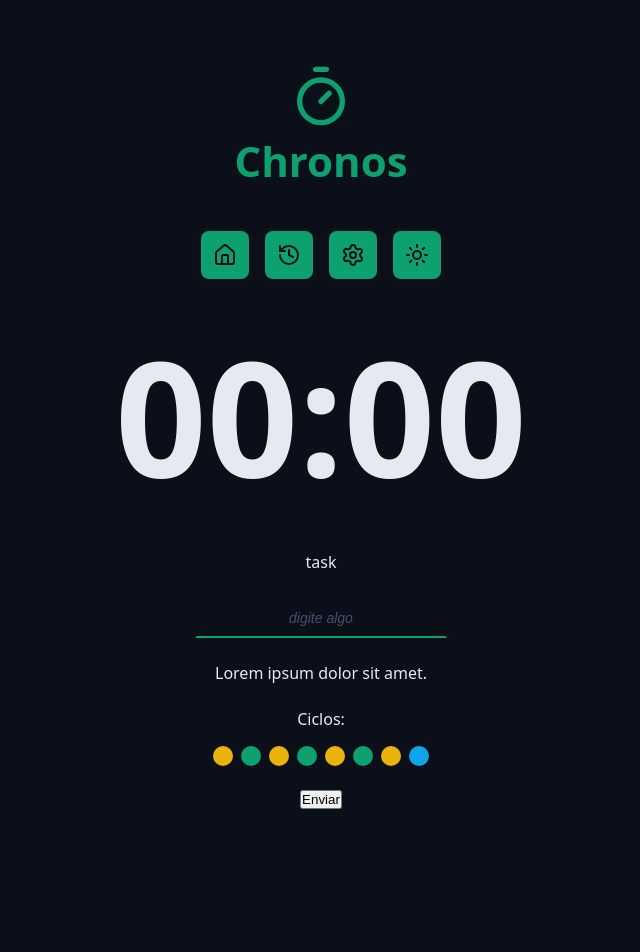
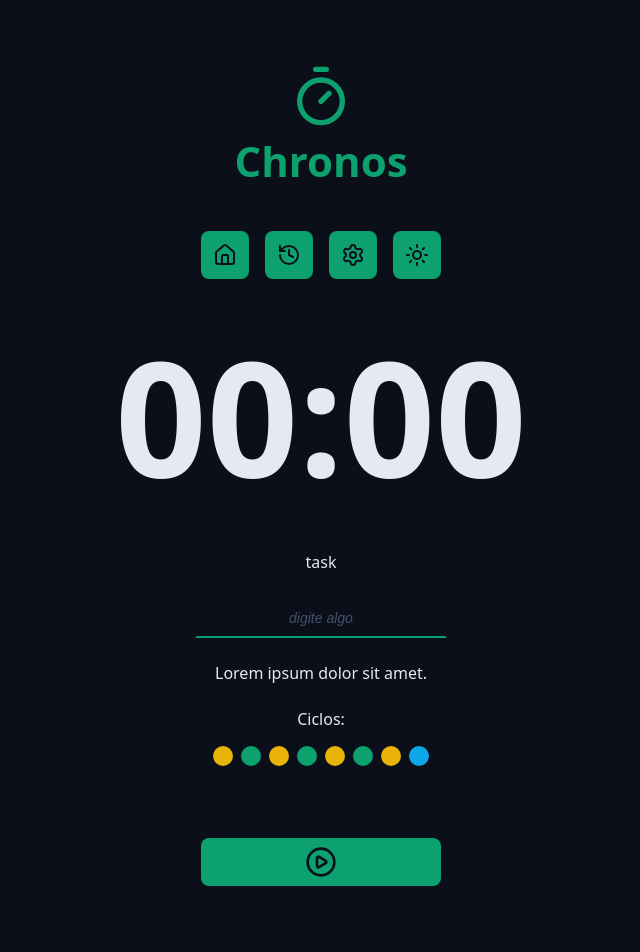
Before and after one commit to SimonSousa25/chronos-pomodoro, a React app: page / in a window 1280 px wide. Shown: the top 952 px of the page, without its empty margins (319-959 px from the left). Before the commit the page ends 841 px from the top, so only its background shows below. Built offline with nearby package versions, Linux system fonts and the light colour scheme; the HTML template or start-up script is replaced by a standard one.

Commit message:
Criando um componente de botão reutilizável com opções

```diff
--- a/src/App.tsx
+++ b/src/App.tsx
@@ -7,6 +7,8 @@
 import { CountDown } from './components/CountDown';
 import { DefaultInput } from './components/DefaultInput';
 import { Cycles } from './components/Cycles';
+import { DefaultButton } from './components/DefaultButton';
+import { PlayCircleIcon, StopCircleIcon } from 'lucide-react';
 
 export function App() {
   return (
@@ -43,7 +45,8 @@
           </div>
 
           <div className='formRow'>
-            <button>Enviar</button>
+            <DefaultButton icon={<PlayCircleIcon />} color='green' />
+            <DefaultButton icon={<StopCircleIcon />} color='red' />
           </div>
         </form>
       </Container>
--- /dev/null
+++ b/src/components/DefaultButton/index.tsx
@@ -0,0 +1,20 @@
+import styles from './styles.module.css';
+
+type DefaultButtonProps = {
+  icon: React.ReactNode;
+  color?: 'green' | 'red';
+} & React.ComponentProps<'button'>;
+
+export function DefaultButton({
+  icon,
+  color = 'green',
+  ...props
+}: DefaultButtonProps) {
+  return (
+    <>
+      <button className={`${styles.button} ${styles[color]}`} {...props}>
+        {icon}
+      </button>
+    </>
+  );
+}
--- /dev/null
+++ b/src/components/DefaultButton/styles.module.css
@@ -0,0 +1,33 @@
+.button {
+  border: none;
+  background: var(--primary);
+  color: var(--text-over-primary);
+  display: flex;
+  align-items: center;
+  justify-content: center;
+  min-width: 24rem;
+  padding: 0.8rem;
+  border-radius: 0.8rem;
+  margin: 4.8rem 0;
+  cursor: pointer;
+  transition: all 0.2s ease-in-out;
+}
+
+.button svg {
+  width: 3.2rem;
+  height: 3.2rem;
+}
+
+.button:hover {
+  filter: brightness(80%);
+}
+
+.green {
+  background: var(--primary);
+  color: var(--text-over-primary);
+}
+
+.red {
+  background: var(--error);
+  color: var(--text-over-error);
+}
```
